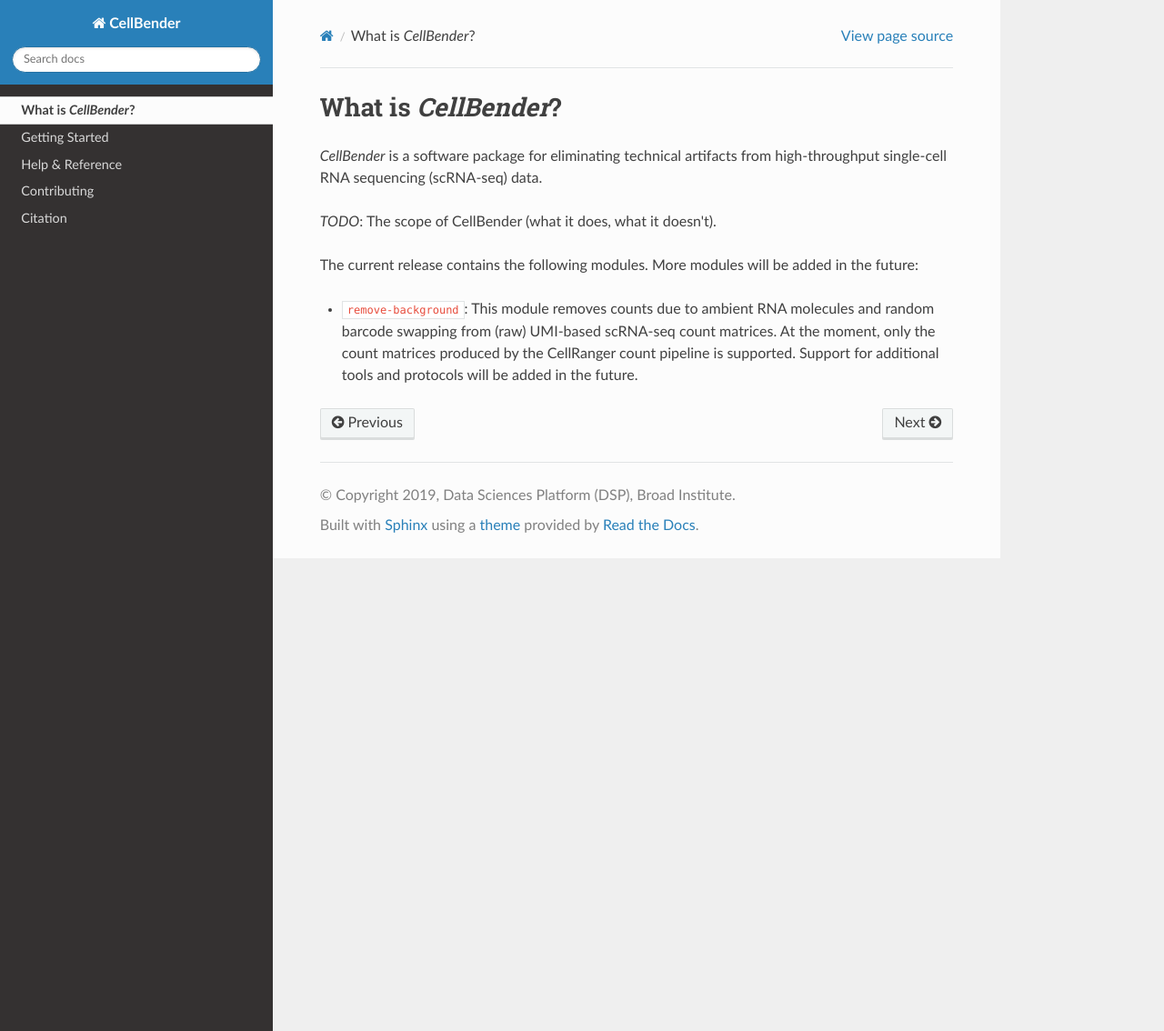
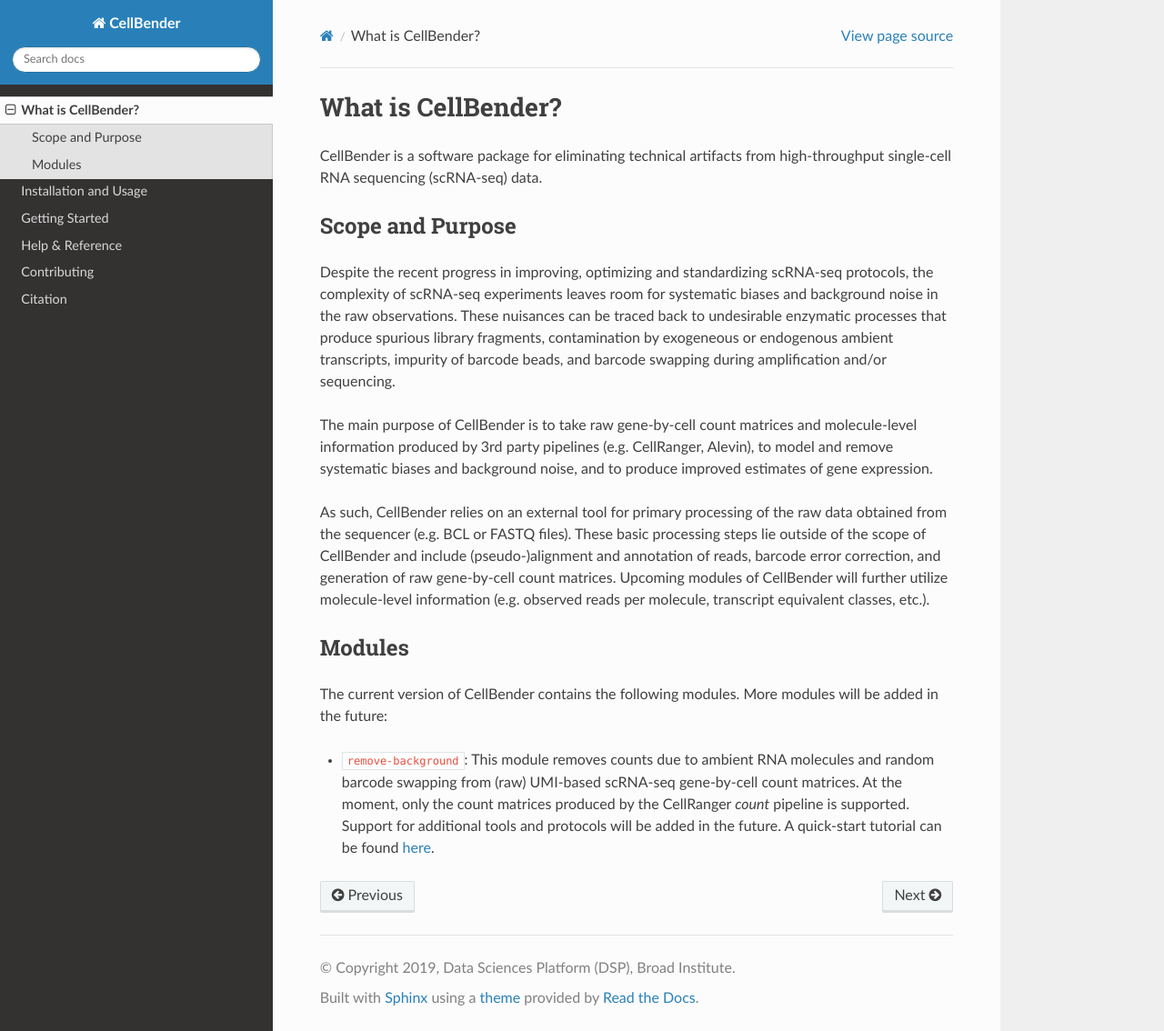
Before and after one commit to broadinstitute/CellBender, a Sphinx documentation site: the page built from docs/source/introduction/index.rst, in a window 1280 px wide and 1134 px high. Shown: the whole window at 91% size. Built offline with Sphinx 7.4.7 and the Read the Docs theme 2.0.0, drawn with Linux system fonts in a browser that asks for light colours.

Commit message:
more docs

```diff
--- a/docs/source/help_and_reference/remove_background/index.rst
+++ b/docs/source/help_and_reference/remove_background/index.rst
@@ -1,7 +1,7 @@
-.. _remove background:
+.. _remove background reference:
 
-remove-background
-=================
+``remove-background``
+=====================
 
 TBW.
 
--- a/docs/source/index.rst
+++ b/docs/source/index.rst
@@ -14,6 +14,7 @@
    :maxdepth: 1
 
    introduction/index
+   installation/index
    getting_started/index
    help_and_reference/index
    contributing/index
--- a/docs/source/introduction/index.rst
+++ b/docs/source/introduction/index.rst
@@ -1,18 +1,36 @@
 .. _introduction:
 
-What is *CellBender*?
+What is CellBender?
 =====================
 
-*CellBender* is a software package for eliminating technical artifacts from high-throughput single-cell RNA sequencing
+CellBender is a software package for eliminating technical artifacts from high-throughput single-cell RNA sequencing
 (scRNA-seq) data.
 
+Scope and Purpose
+-----------------
 
-*TODO*: The scope of CellBender (what it does, what it doesn't).
+Despite the recent progress in improving, optimizing and standardizing scRNA-seq protocols, the complexity of
+scRNA-seq experiments leaves room for systematic biases and background noise in the raw observations. These nuisances
+can be traced back to undesirable enzymatic processes that produce spurious library fragments, contamination by
+exogeneous or endogenous ambient transcripts, impurity of barcode beads, and barcode swapping during amplification
+and/or sequencing.
 
+The main purpose of CellBender is to take raw gene-by-cell count matrices and molecule-level information produced
+by 3rd party pipelines (e.g. CellRanger, Alevin), to model and remove systematic biases and background noise, and
+to produce improved estimates of gene expression.
 
-The current release contains the following modules. More modules will be added in the future:
+As such, CellBender relies on an external tool for primary processing of the raw data obtained from the
+sequencer (e.g. BCL or FASTQ files). These basic processing steps lie outside of the scope of CellBender
+and include (pseudo-)alignment and annotation of reads, barcode error correction, and generation of raw gene-by-cell
+count matrices. Upcoming modules of CellBender will further utilize molecule-level information (e.g. observed reads
+per molecule, transcript equivalent classes, etc.).
 
-* ``remove-background``: This module removes counts due to ambient RNA molecules
-  and random barcode swapping from (raw) UMI-based scRNA-seq count matrices.
-  At the moment, only the count matrices produced by the CellRanger count pipeline is
-  supported. Support for additional tools and protocols will be added in the future.
+Modules
+-------
+
+The current version of CellBender contains the following modules. More modules will be added in the future:
+
+* ``remove-background``: This module removes counts due to ambient RNA molecules and random barcode swapping from
+  (raw) UMI-based scRNA-seq gene-by-cell count matrices. At the moment, only the count matrices produced by the
+  CellRanger `count` pipeline is supported. Support for additional tools and protocols will be added in the future.
+  A quick-start tutorial can be found :ref:`here <remove background tutorial>`.
```
Also changed, not shown: docs/source/getting_started/index.rst (+6 -1 lines), docs/source/getting_started/remove_background/index.rst (added, +53 -0 lines), docs/source/installation/index.rst (added, +52 -0 lines), 1 other file.
